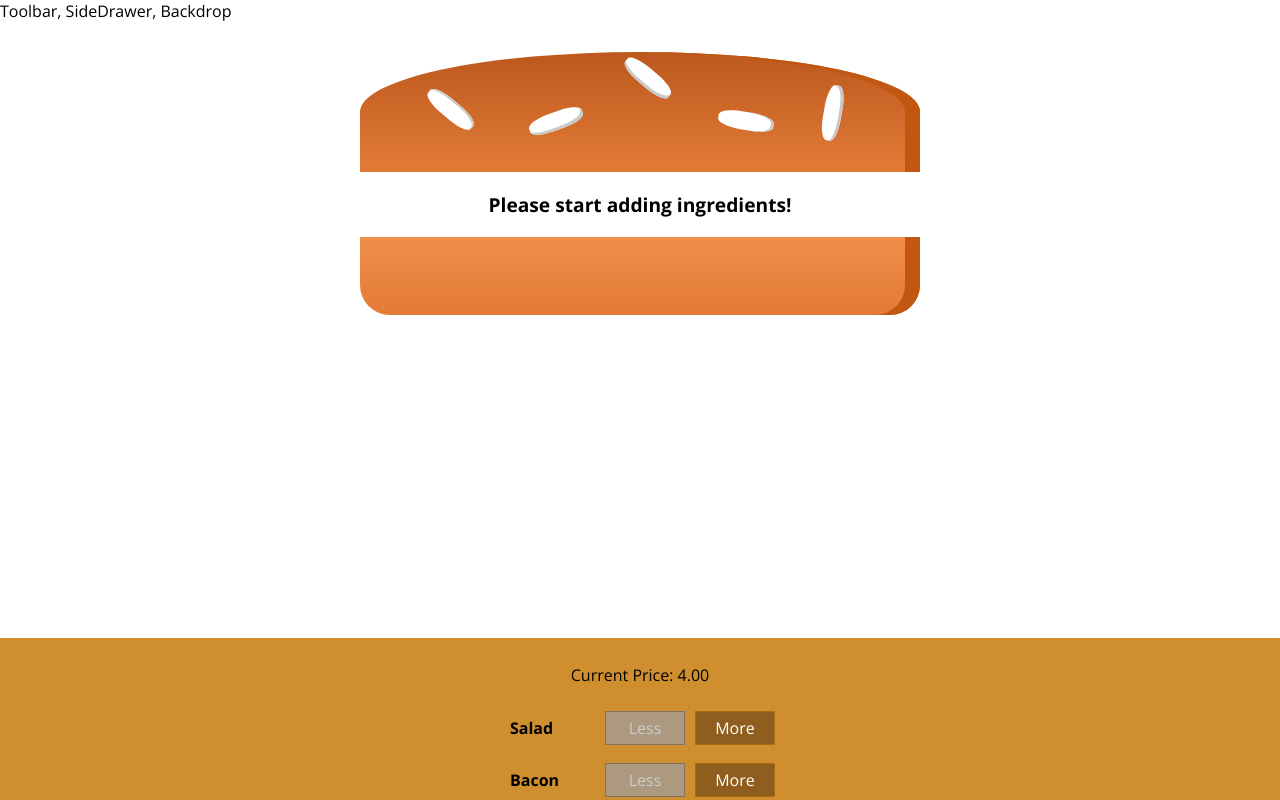
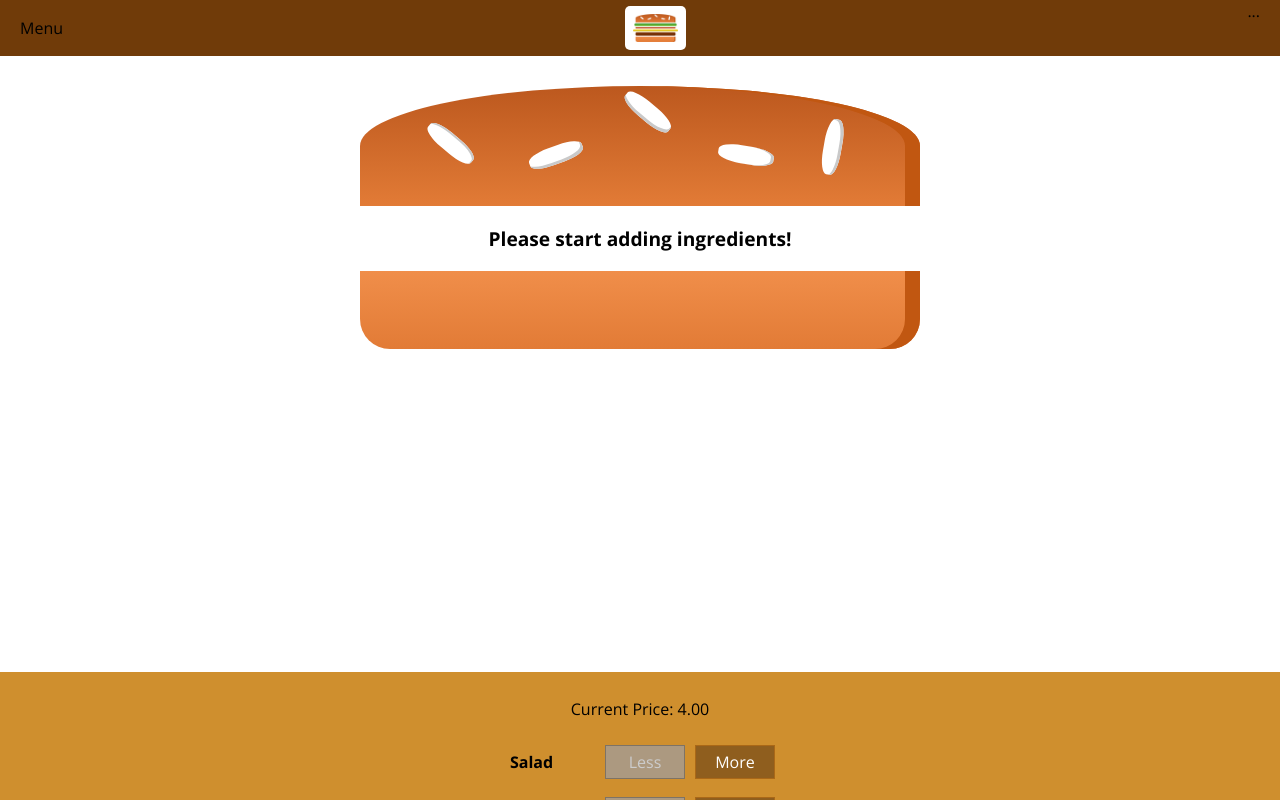
Before and after one commit to Tanvir-rahman/react-burger, a React app: page / in a window 1280 px wide. Shown: the top 800 px of the page. Built offline with nearby package versions, Linux system fonts and the light colour scheme.

Commit message:
Toolbar added

```diff
--- a/src/components/Layout/Layout.css
+++ b/src/components/Layout/Layout.css
@@ -1,3 +1,3 @@
 .Content {
-  margin-top: 16px;
+  margin-top: 72px;
 }
--- a/src/components/Layout/Layout.js
+++ b/src/components/Layout/Layout.js
@@ -1,15 +1,14 @@
-import React from 'react';
+import React from "react";
 
-import Aux from '../../hoc/_Aux';
-import classes from './Layout.css';
+import Aux from "../../hoc/_Aux";
+import classes from "./Layout.css";
+import Toolbar from "../Navigation/Toolbar/Toolbar";
 
-const layout = ( props ) => (
-    <Aux>
-        <div>Toolbar, SideDrawer, Backdrop</div>
-        <main className={classes.Content}>
-            {props.children}
-        </main>
-    </Aux>
+const layout = props => (
+  <Aux>
+    <Toolbar />
+    <main className={classes.Content}>{props.children}</main>
+  </Aux>
 );
 
 export default layout;
--- /dev/null
+++ b/src/components/Logo/Logo.css
@@ -0,0 +1,11 @@
+.Logo {
+  background-color: #fff;
+  padding: 8px;
+  height: 80%;
+  box-sizing: border-box;
+  border-radius: 5px;
+}
+
+.Logo img {
+  height: 100%;
+}
--- /dev/null
+++ b/src/components/Logo/Logo.js
@@ -0,0 +1,12 @@
+import React from "react";
+
+import burgerLogo from "../../assets/images/127 burger-logo.png";
+import classes from "./Logo.css";
+
+const logo = props => (
+  <div className={classes.Logo}>
+    <img src={burgerLogo} alt="MyBurger" />
+  </div>
+);
+
+export default logo;
--- /dev/null
+++ b/src/components/Navigation/Toolbar/Toolbar.css
@@ -0,0 +1,18 @@
+.Toolbar {
+  height: 56px;
+  width: 100%;
+  position: fixed;
+  top: 0;
+  left: 0;
+  background-color: #703b09;
+  display: flex;
+  justify-content: space-between;
+  align-items: center;
+  padding: 0 20px;
+  box-sizing: border-box;
+  z-index: 90;
+}
+
+.Toolbar nav {
+  height: 100%;
+}
--- /dev/null
+++ b/src/components/Navigation/Toolbar/Toolbar.js
@@ -0,0 +1,13 @@
+import React from "react";
+import classes from "./Toolbar.css";
+import Logo from "../../Logo/Logo";
+
+const toolbar = props => (
+  <header className={classes.Toolbar}>
+    <div>Menu</div>
+    <Logo />
+    <nav>...</nav>
+  </header>
+);
+
+export default toolbar;
```
Also changed, not shown: src/assets/images/127 burger-logo.png (added).
